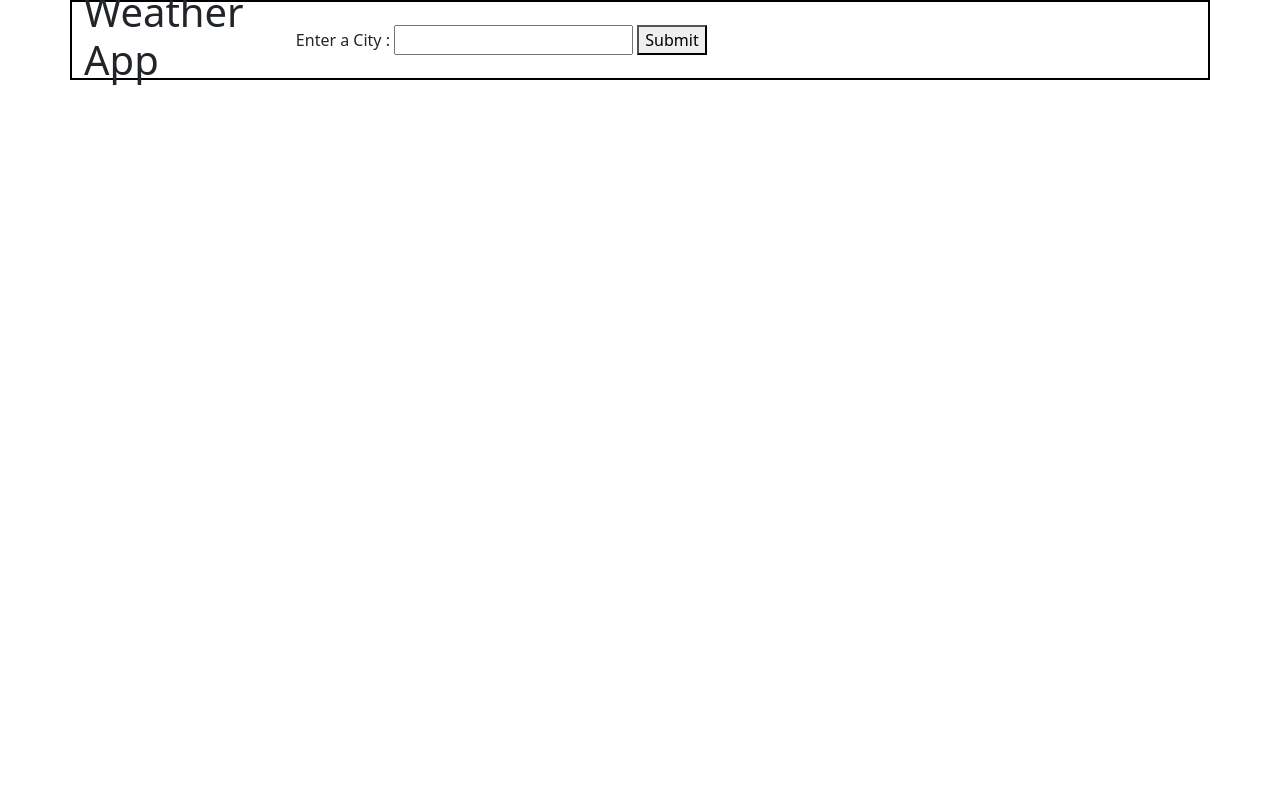
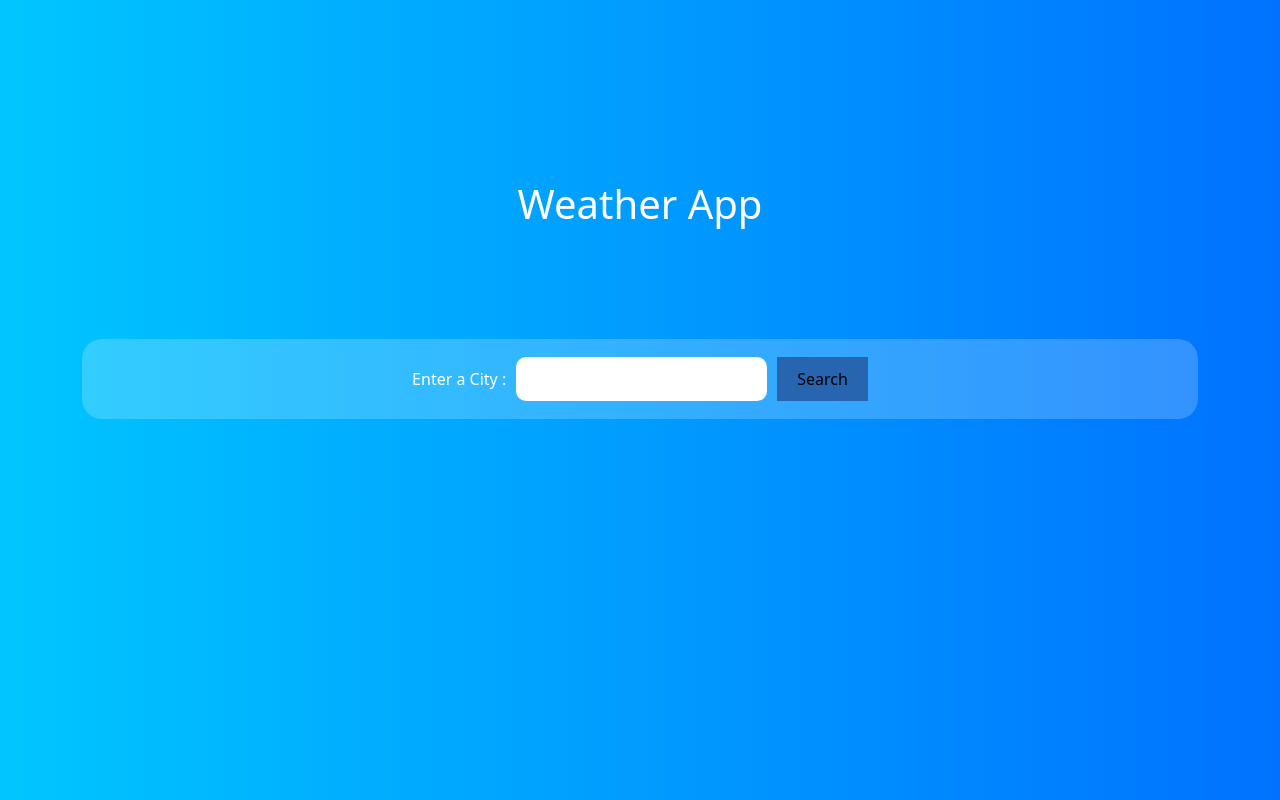
Before and after one commit to dark-knight2323/weatherapp, a plain HTML site: page index.html in a window 1280 px wide. Drawn offline with nearby package versions, Linux system fonts and the light colour scheme.

Commit message:
changed css

```diff
--- a/apidemo.js
+++ b/apidemo.js
@@ -3,10 +3,12 @@ function fetchWeather(params) {
     fetch(`https://api.openweathermap.org/data/2.5/weather?q=${city.value}&units=metric&appid=efa9f8b8f67521c72fb3942d5afd3961`)
         .then(response => response.json())
         .then(data => {
-            let ele = document.getElementById("result");
+            let ele = document.getElementById("temperature");
+            let ele1 = document.getElementById("weather");
             ele.innerHTML = `<p>${data.main.temp}&degC</p>`;
+            ele1.innerHTML = `<p>${data.weather[0].description}</p>`;
+            console.log(data);
         })
         .catch(error => console.log(error))
 
 }
-// fetchWeather();
--- a/index.html
+++ b/index.html
@@ -8,16 +8,16 @@
     <link rel="stylesheet" href="stylesheet.css">
     <link href="https://cdn.jsdelivr.net/npm/bootstrap@5.3.3/dist/css/bootstrap.min.css" rel="stylesheet" integrity="sha384-QWTKZyjpPEjISv5WaRU9OFeRpok6YctnYmDr5pNlyT2bRjXh0JMhjY6hW+ALEwIH" crossorigin="anonymous">
 </head>
-
 <body>
     <div class="container">
         <h1>Weather App</h1>
         <div class="container-fluid">
             <label for="city">Enter a City : </label>
             <input type="text" id="cityName">
-            <button onclick="fetchWeather()">Submit</button>
+            <button onclick="fetchWeather()">Search</button>
         </div>
-        <h2 id="result"></h2>
+        <h2 id="temperature"></h2>
+        <h2 id = "weather"></h2>
     </div>
     <script src="apidemo.js"></script>
 </body>
--- a/stylesheet.css
+++ b/stylesheet.css
@@ -1,10 +1,70 @@
-.container{
-    border: 2px solid black;
+body {
+    font-family: Arial, sans-serif;
+    background: linear-gradient(to right, #00c6ff, #0072ff);
+    color: white;
+    margin: 0;
+    padding: 0;
+    display: flex;
+    justify-content: center;
+    align-items: center;
+    height: 100vh;
+}
+
+.container {
+    color: white;
+    display: flex;
+    flex-direction: column;
+    align-items: center;
+    justify-content: space-between;
+    height: 60vh;
+    width: 80%;
+    max-width: 600px;
+    border-radius: 20px;
+    background-color: linear-gradient(to left, #0072ff, #00c6ff);
+    padding: 20px;
+    text-align: center;
+}
+
+h1 {
+    margin: 0;
+    font-size: 2.5em;
+}
+
+.container-fluid {
+    text-align: center;
+    border-radius: 20px;
+    background-color: rgba(255, 255, 255, 0.2);
+    height: 10vh;
+    margin: 20px 0;
     display: flex;
     align-items: center;
     justify-content: center;
-    height: 10vh;
+    padding: 10px;
 }
-.container-sm{
-    border: 2px solid black;
+
+label {
+    margin-right: 10px;
 }
+
+input[type="text"] {
+    padding: 10px;
+    border-radius: 10px;
+    border: none;
+    outline: none;
+    margin-right: 10px;
+}
+
+button {
+    padding: 10px 20px;
+    border-radius: 20px;
+    border: none;
+    background-color: #2765b1;
+    color: black;
+    cursor: pointer;
+}
+
+
+h2 {
+    margin: 0;
+    font-size: 2em;
+}
```
